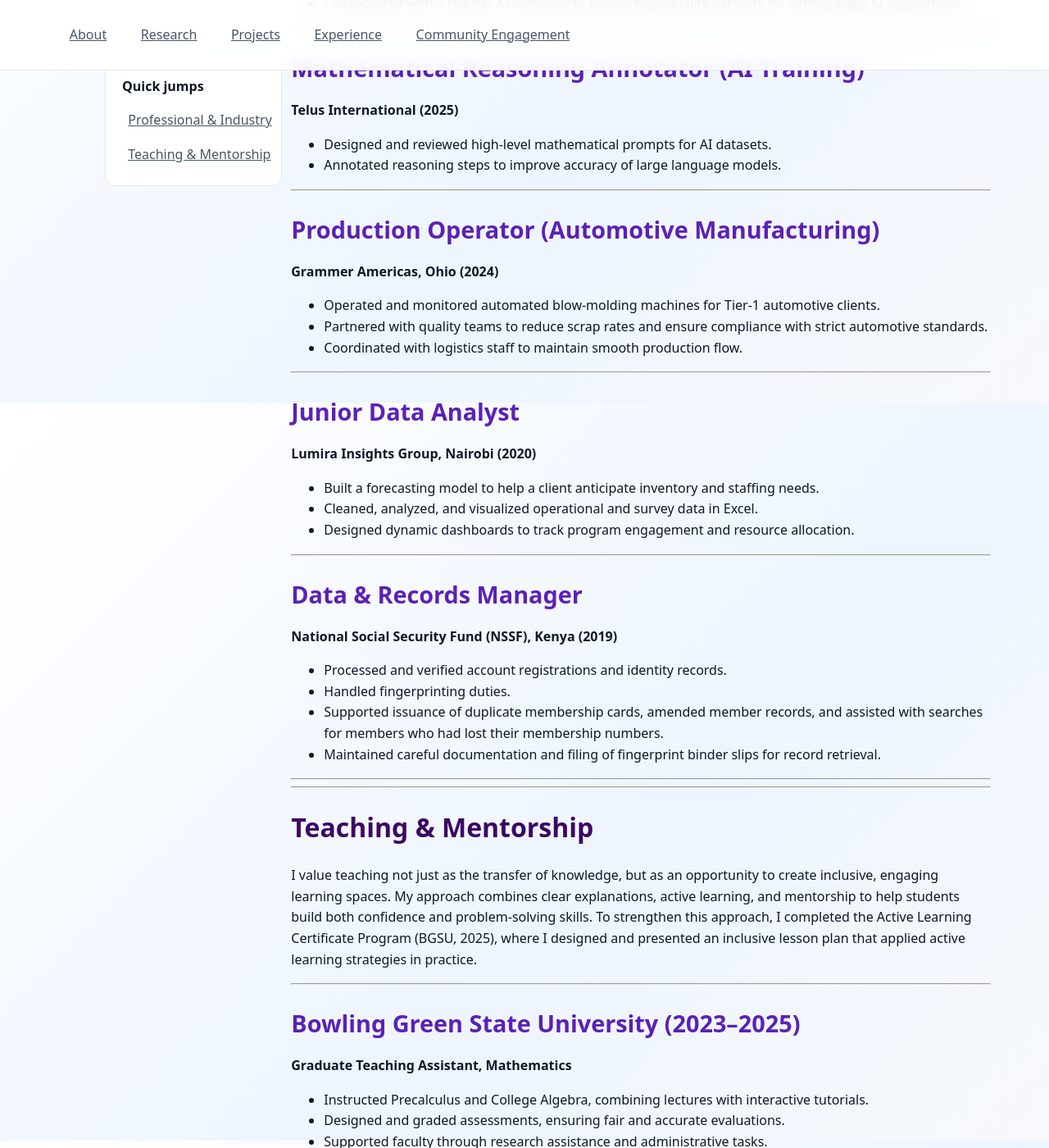
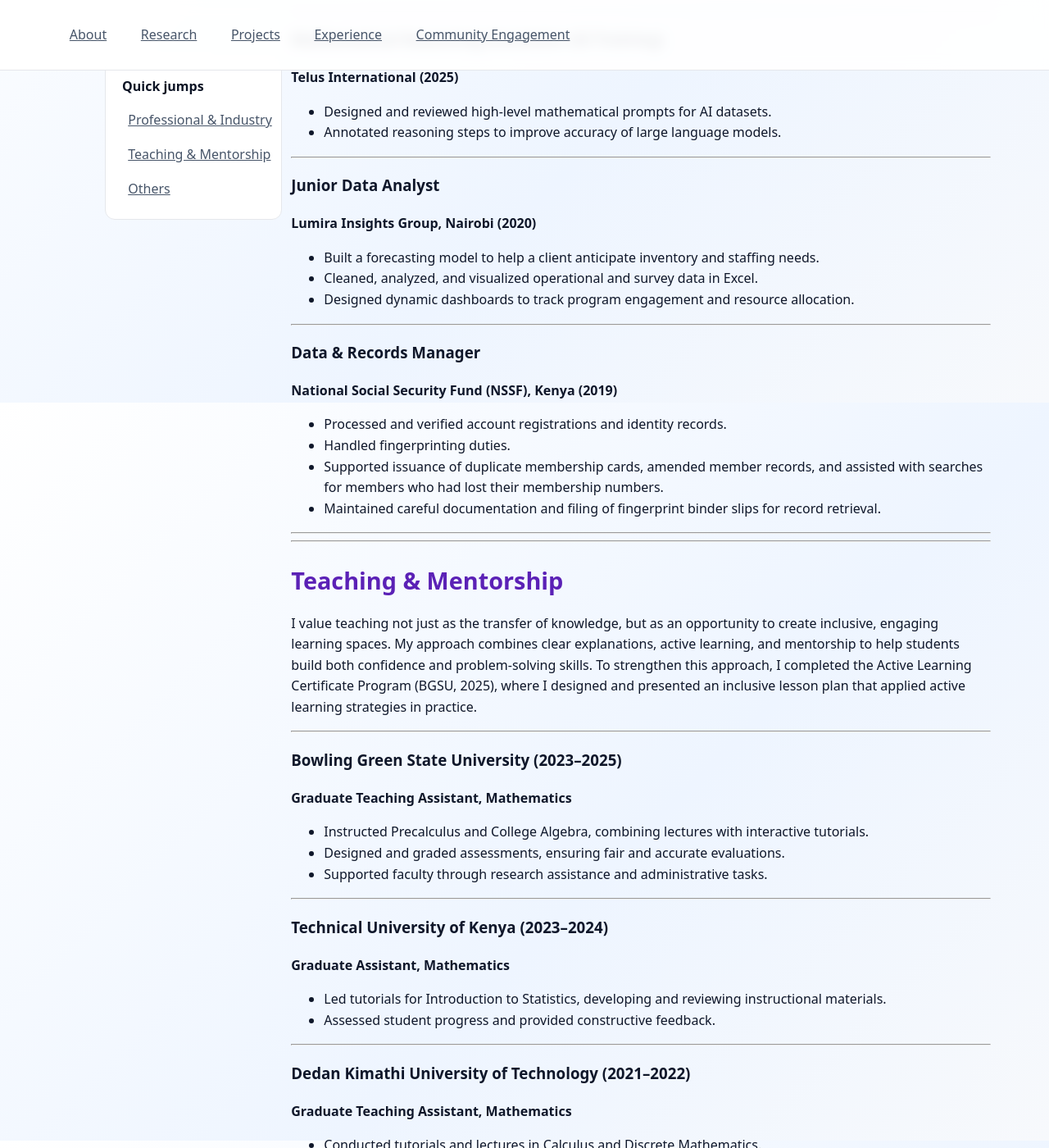
Before and after one commit to SARAH-GAKII/sarah-gakii.github.io, a Jekyll site: the page built from experience.md, in a window 1280 px wide and 1400 px high, scrolled down 409 px. Shown: the whole window at 82% size. Built offline with Jekyll 4.4.1, drawn with Linux system fonts in a browser that asks for light colours; some of the changed text lies outside the part shown.

Commit message:
Update experience.md

```diff
--- a/experience.md
+++ b/experience.md
@@ -9,13 +9,14 @@
     <h2>Quick jumps</h2>
     <a href="#professional-and-industry">Professional & Industry</a>
     <a href="#teaching-and-mentorship">Teaching & Mentorship</a>
+    <a href="#others">Others</a>
   </aside>
 
   <div class="content" markdown="1">
 
-# Professional & Industry {#professional-and-industry}
+## Professional & Industry {#professional-and-industry}
 
-## Mathematics / Data Analysis Expert (AI Training)
+### Mathematics / Data Analysis Expert (AI Training)
 **Mercor (2025)**
 - Developed and validated mathematical and data analysis prompts to train advanced AI models.
 - Solved and optimized complex problems in algebra, calculus, and statistics to improve model reasoning.
@@ -23,22 +24,14 @@
 
 ---
 
-## Mathematical Reasoning Annotator (AI Training)
+### Mathematical Reasoning Annotator (AI Training)
 **Telus International (2025)**
 - Designed and reviewed high-level mathematical prompts for AI datasets.
 - Annotated reasoning steps to improve accuracy of large language models.
 
 ---
 
-## Production Operator (Automotive Manufacturing)
-**Grammer Americas, Ohio (2024)**
-- Operated and monitored automated blow-molding machines for Tier-1 automotive clients.
-- Partnered with quality teams to reduce scrap rates and ensure compliance with strict automotive standards.
-- Coordinated with logistics staff to maintain smooth production flow.
-
----
-
-## Junior Data Analyst
+### Junior Data Analyst
 **Lumira Insights Group, Nairobi (2020)**
 - Built a forecasting model to help a client anticipate inventory and staffing needs.
 - Cleaned, analyzed, and visualized operational and survey data in Excel.
@@ -46,7 +39,7 @@
 
 ---
 
-## Data & Records Manager
+### Data & Records Manager
 **National Social Security Fund (NSSF), Kenya (2019)**
 - Processed and verified account registrations and identity records.
 - Handled fingerprinting duties.
@@ -57,13 +50,13 @@
 ---
 
 
-# Teaching & Mentorship {#teaching-and-mentorship}
+## Teaching & Mentorship {#teaching-and-mentorship}
 
 I value teaching not just as the transfer of knowledge, but as an opportunity to create inclusive, engaging learning spaces. My approach combines clear explanations, active learning, and mentorship to help students build both confidence and problem-solving skills. To strengthen this approach, I completed the Active Learning Certificate Program (BGSU, 2025), where I designed and presented an inclusive lesson plan that applied active learning strategies in practice.
 
 ---
 
-## Bowling Green State University (2023–2025)
+### Bowling Green State University (2023–2025)
 **Graduate Teaching Assistant, Mathematics**
 - Instructed Precalculus and College Algebra, combining lectures with interactive tutorials.
 - Designed and graded assessments, ensuring fair and accurate evaluations.
@@ -71,25 +64,35 @@
 
 ---
 
-## Technical University of Kenya (2023–2024)
+### Technical University of Kenya (2023–2024)
 **Graduate Assistant, Mathematics**
 - Led tutorials for Introduction to Statistics, developing and reviewing instructional materials.
 - Assessed student progress and provided constructive feedback.
 
 ---
 
-## Dedan Kimathi University of Technology (2021–2022)
+### Dedan Kimathi University of Technology (2021–2022)
 **Graduate Teaching Assistant, Mathematics**
 - Conducted tutorials and lectures in Calculus and Discrete Mathematics.
 - Proctored and graded assignments and exams.
 
 ---
 
-## Mentoring & Student Support
+### Mentoring & Student Support
 - Personalized study plans for students with test anxiety/time-management issues.
 - Emphasis on growth mindset and question-driven learning.
 
 ---
+---
+
+## Others {#others}
+
+### Production Operator (Automotive Manufacturing)
+**Grammer Americas, Ohio (2024)**
+- Operated and monitored automated blow-molding machines for Tier-1 automotive clients.
+- Partnered with quality teams to reduce scrap rates and ensure compliance with strict automotive standards.
+- Coordinated with logistics staff to maintain smooth production flow.
+
 
   </div>
 </div>
```
